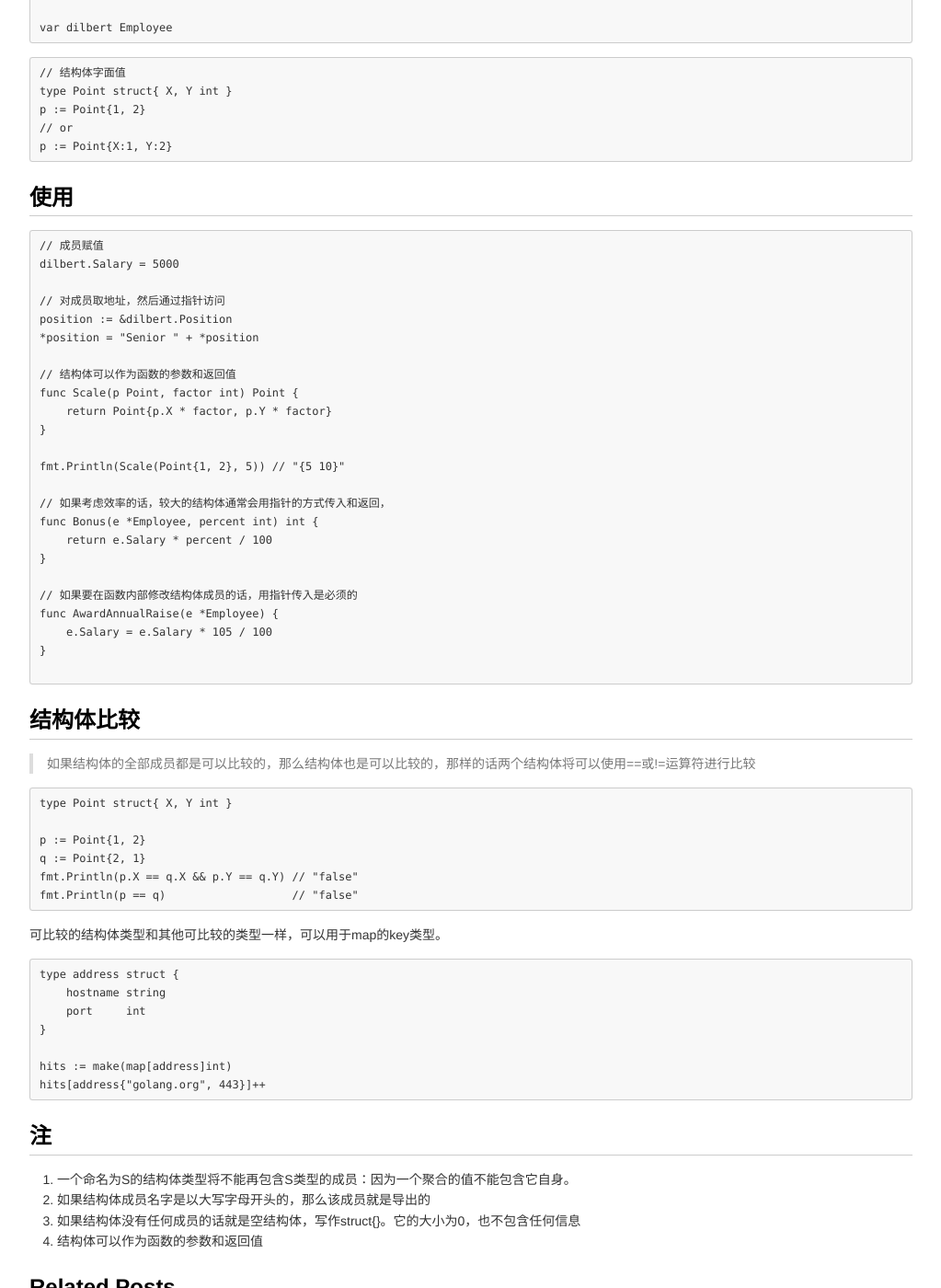
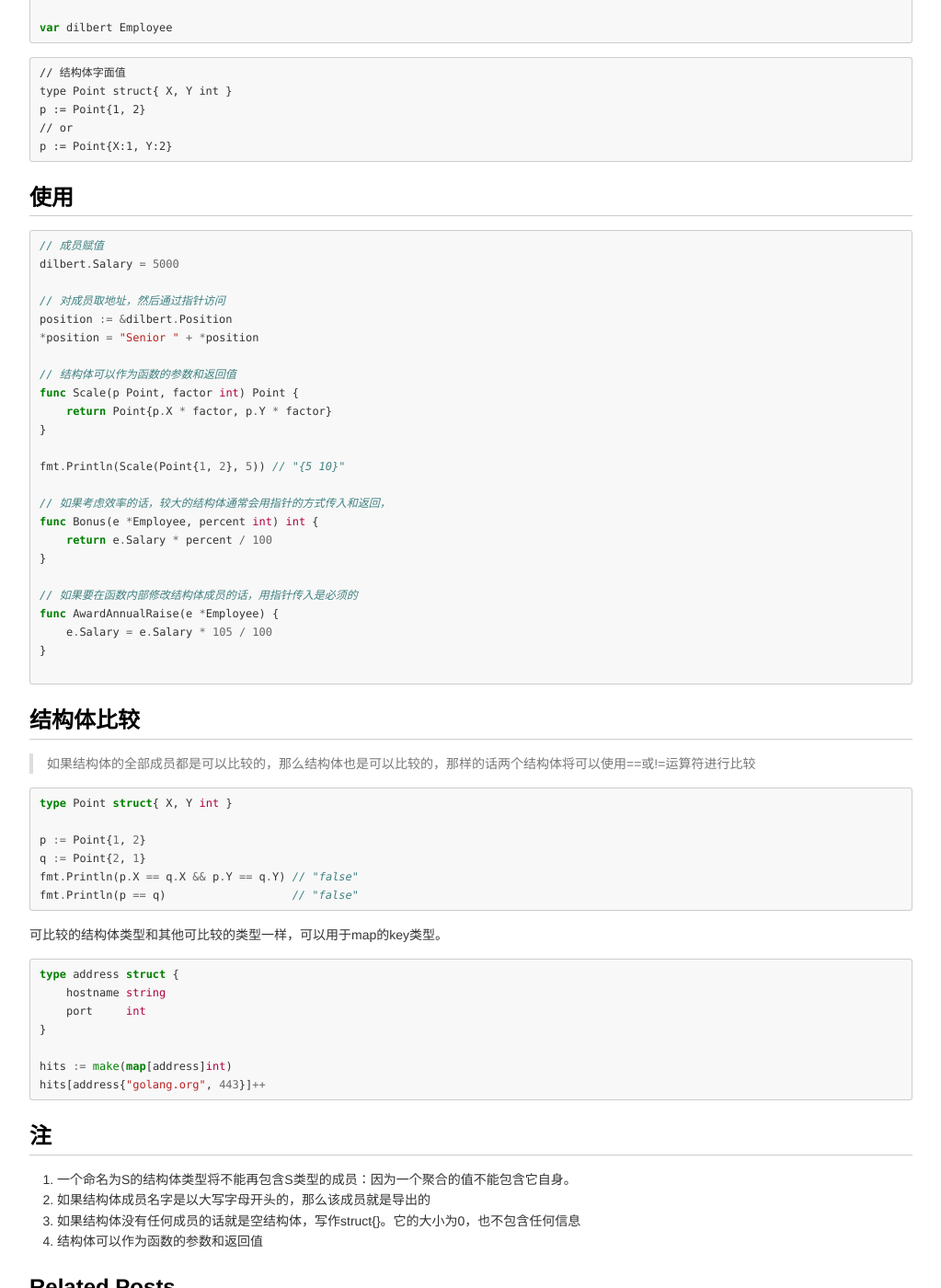
Before and after one commit to peng2089/dp.github.io, a Jekyll site: the page built from _posts/2018-05-08-Go之结构体Struct.md, in a window 1280 px wide and 1400 px high, scrolled down 483 px. Shown: the whole window at 92% size, without its empty margins (128-1151 px from the left). Built offline with Jekyll 4.4.1, drawn with Linux system fonts in a browser that asks for light colours; some of the changed text lies outside the part shown.

Commit message:
update:slice,map,struct

````diff
--- a/_posts/2018-05-08-Go之结构体Struct.md
+++ b/_posts/2018-05-08-Go之结构体Struct.md
@@ -8,7 +8,7 @@ tags: [ golang ]
 > 结构体是一种聚合的数据类型，是由零个或多个任意类型的值聚合成的实体。每个值称为结构体的成员
 
 ## 创建和初始化
-```
+```golang
 type Employee struct {
     ID        int
     Name      string
@@ -30,7 +30,7 @@ p := Point{1, 2}
 p := Point{X:1, Y:2}
 ```
 ## 使用
-```
+```golang
 // 成员赋值
 dilbert.Salary = 5000
 
@@ -60,7 +60,7 @@ func AwardAnnualRaise(e *Employee) {
 ## 结构体比较
 > 如果结构体的全部成员都是可以比较的，那么结构体也是可以比较的，那样的话两个结构体将可以使用==或!=运算符进行比较
 
-```
+```golang
 type Point struct{ X, Y int }
 
 p := Point{1, 2}
@@ -70,7 +70,7 @@ fmt.Println(p == q)                   // "false"
 ```
 
 可比较的结构体类型和其他可比较的类型一样，可以用于map的key类型。
-```
+```golang
 type address struct {
     hostname string
     port     int
````
Also changed, not shown: _posts/2018-05-08-Go之切片Slice.md (+8 -8 lines), _posts/2018-05-08-Go之映射Map.md (+2 -2 lines).
